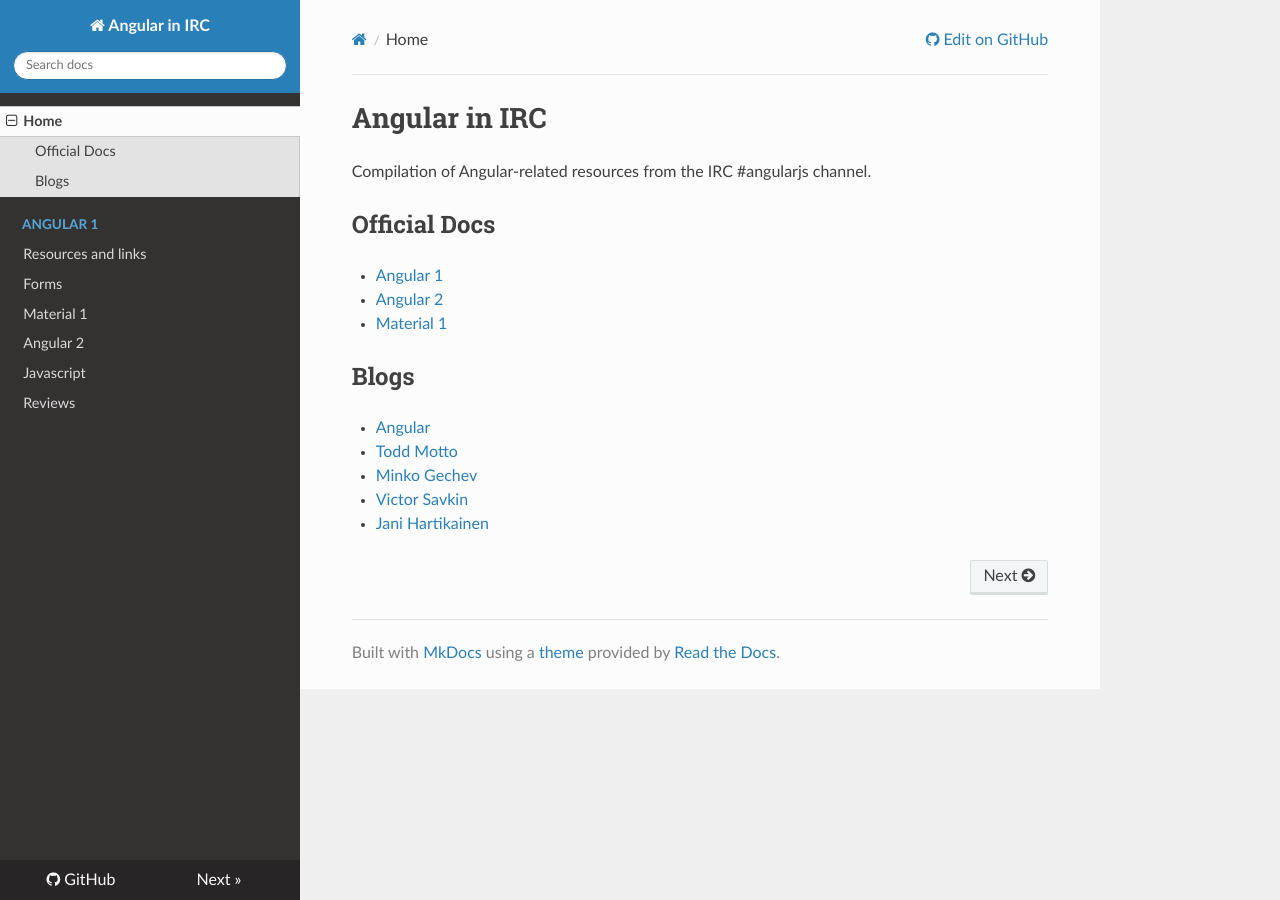
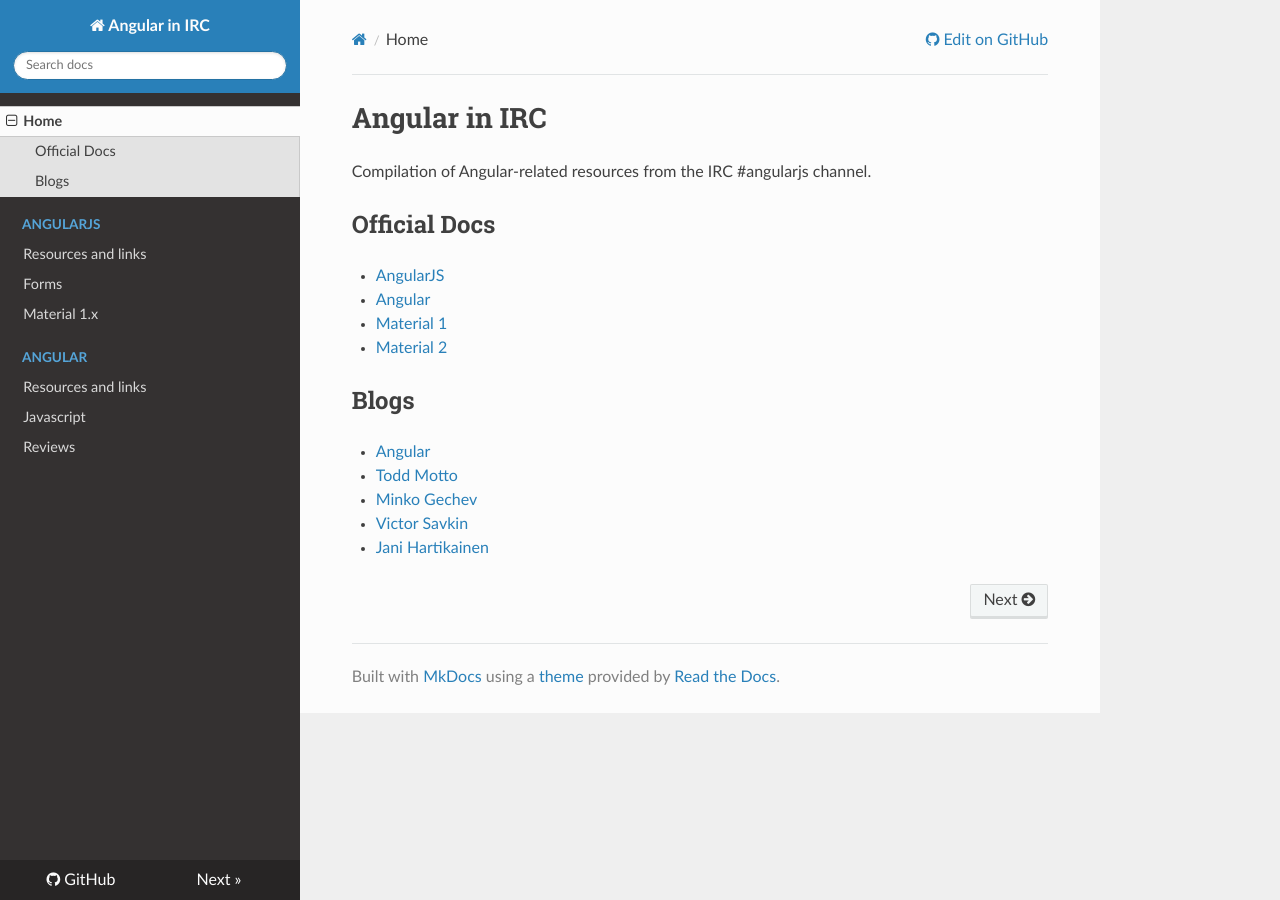
Before and after one commit to ngirc/ng-irc, an MkDocs documentation site: the page built from docs/index.md, in a window 1280 px wide. Built offline with MkDocs 1.6.1, drawn with Linux system fonts in a browser that asks for light colours; nearby versions of some CDN libraries; old or Windows-style settings are respelled for this version of MkDocs.

Commit message:
Fix naming about AngularJS and Angular.

```diff
--- a/docs/index.md
+++ b/docs/index.md
@@ -4,9 +4,10 @@
 
 ## Official Docs
 
-- [Angular 1](https://angularjs.org/)
-- [Angular 2](https://angular.io/)
+- [AngularJS](https://angularjs.org/)
+- [Angular](https://angular.io/)
 - [Material 1](https://material.angularjs.org/)
+- [Material 2](https://material.angular.io/)
 
 ## Blogs
 
--- a/mkdocs.yml
+++ b/mkdocs.yml
@@ -17,10 +17,11 @@
 
 pages:
   - 'Home': 'index.md'
-  - 'Angular 1':
-    - 'Resources and links': 'angular1/resources.md'
-    - 'Forms': 'angular1/forms.md'
-    - 'Material 1': 'angular1/material1.md'
-  - 'Angular 2': 'angular2.md'
+  - 'AngularJS':
+    - 'Resources and links': 'angularjs/resources.md'
+    - 'Forms': 'angularjs/forms.md'
+    - 'Material 1.x': 'angularjs/material1.md'
+  - 'Angular':
+    - 'Resources and links': 'angular/resources.md'
   - 'Javascript': 'javascript.md'
   - 'Reviews': 'reviews.md'
```
Also changed, not shown: docs/angular/resources.md (renamed from docs/angular2.md, +3 -0 lines), docs/angularjs/material1.md (renamed from docs/angular1/material1.md, +2 -0 lines), docs/angularjs/forms.md (line endings or trailing spaces), docs/angularjs/resources.md (renamed from docs/angular1/resources.md).
